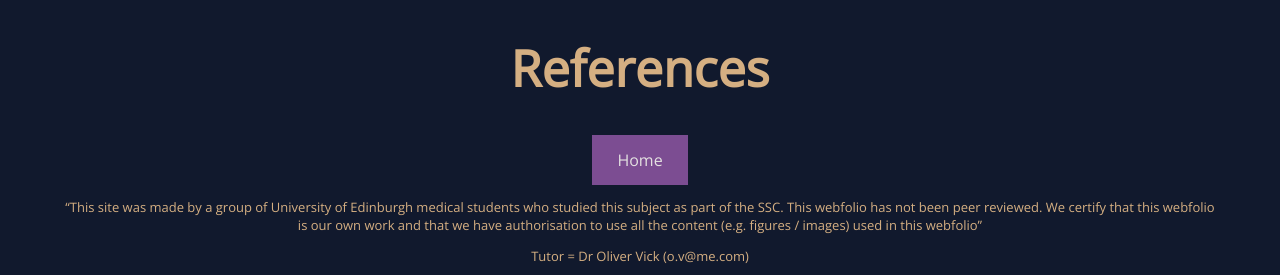
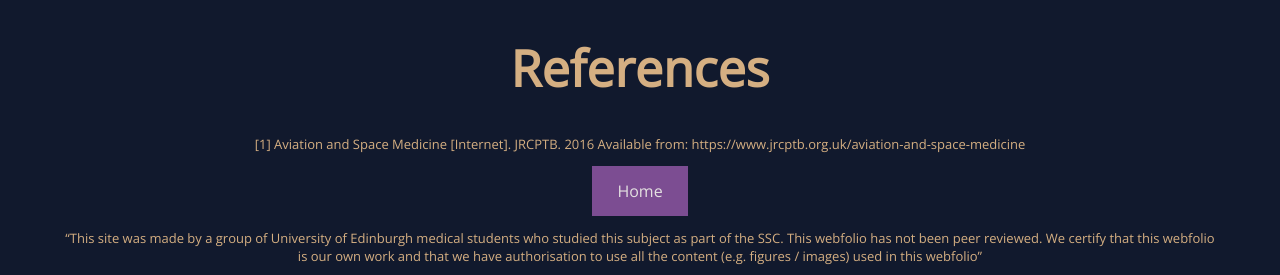
Before and after one commit to davidgeddess/davidgeddes.github.io, a plain HTML site: page References.html in a window 1280 px wide. Shown: the top 275 px of the page. Drawn offline with nearby package versions, Linux system fonts and the light colour scheme.

Commit message:
references

```diff
--- a/References.html
+++ b/References.html
@@ -9,6 +9,7 @@
         <body>
             <div id="wrapper">
                 <h1>References</h1>
+                <p class="references"> [1] Aviation and Space Medicine [Internet]. JRCPTB. 2016 Available from: https://www.jrcptb.org.uk/aviation-and-space-medicine</p>
                 <a href="./index.html">Home</a>
                 <p class='disclaimer'> “This site was made by a group of
                     University of Edinburgh medical students who studied this subject as part of the SSC.
--- a/css.css
+++ b/css.css
@@ -57,6 +57,9 @@ img {
     font-size: 16px;
 }
 
+.references {
+    font-size: 13;
+}
 
 .disclaimer {
     font-size: 13px;
```
